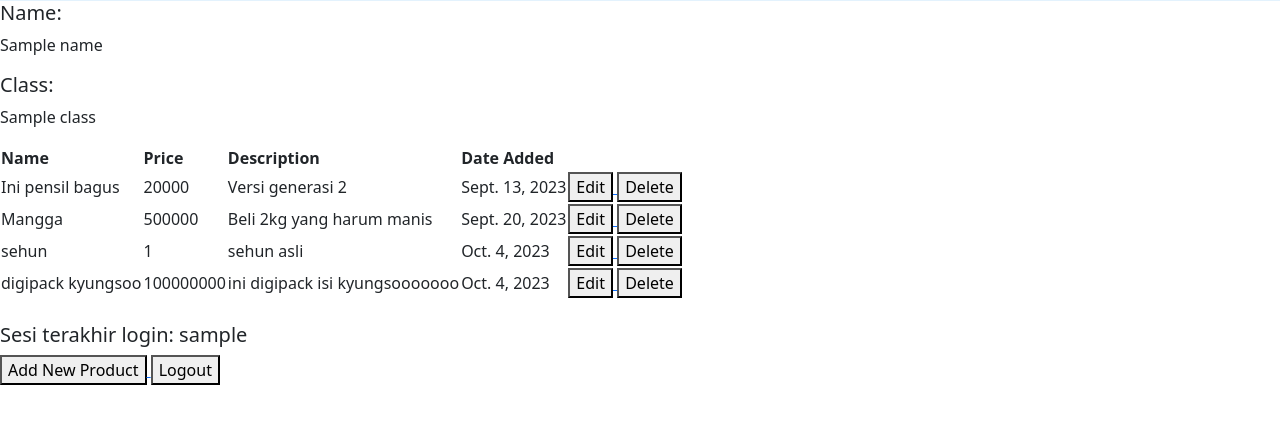
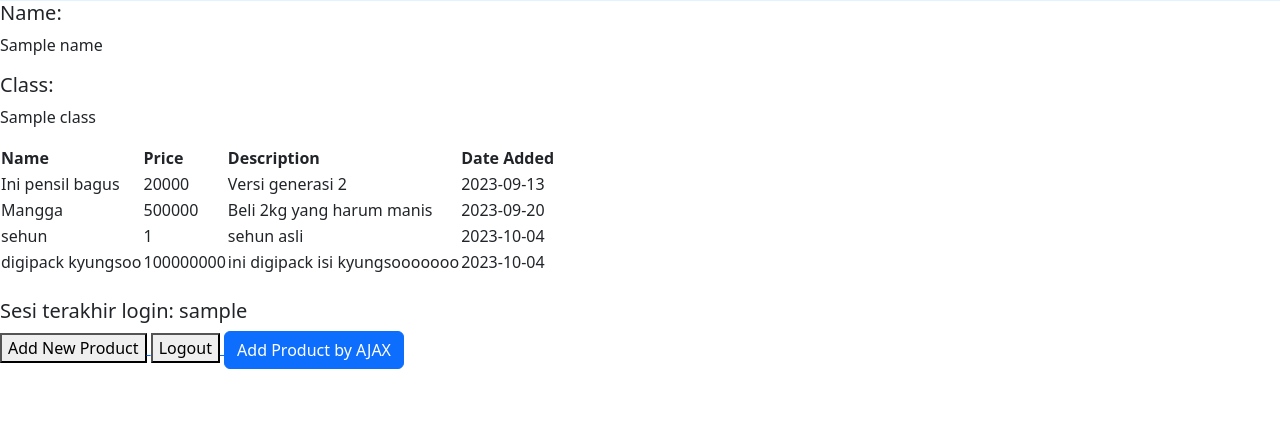
Before and after one commit to auliarizqiqi/shopping-list, a Django app: template main/templates/main.html in a window 1280 px wide. Shown: the part 223-647 px from the top of the page. Run offline with Django 4.2, Linux system fonts and the light colour scheme; data comes from the database, SQL or seed files in the repository; both versions use the stored data as it was after the commit; the template is opened without the code that fills it: values that come from a table or form of the project are taken from there, most other values are stand-ins (such as "Sample title", 1, 10 or a date in 2020).

Commit message:
tutorial 5 selesai

```diff
--- a/main/templates/main.html
+++ b/main/templates/main.html
@@ -70,36 +70,11 @@
     <h5>Class:</h5>
     <p>{{class}}</p>
 
-    <table>
-        <tr>
-            <th>Name</th>
-            <th>Price</th>
-            <th>Description</th>
-            <th>Date Added</th>
-        </tr>
+    <table id="product_table"></table>
 
         {% comment %} Berikut cara memperlihatkan data produk di bawah baris ini {% endcomment %}
 
-        {% for product in products %}
-            <tr>
-                <td>{{product.name}}</td>
-                <td>{{product.price}}</td>
-                <td>{{product.description}}</td>
-                <td>{{product.date_added}}</td>
-                <td>
-                    <a href="{% url 'main:edit_product' product.pk %}">
-                        <button>
-                            Edit
-                        </button>
-                    </a>
-                    <a href="{% url 'main:delete_product' product.pk %}">
-                        <button>
-                            Delete
-                        </button>
-                    </a>
-                </td>
-            </tr>
-        {% endfor %}
+
     </table>
 
     <br />
@@ -120,4 +95,79 @@
     </a>
 
 
+<div class="modal fade" id="exampleModal" tabindex="-1" aria-labelledby="exampleModalLabel" aria-hidden="true">
+  <div class="modal-dialog">
+      <div class="modal-content">
+          <div class="modal-header">
+              <h1 class="modal-title fs-5" id="exampleModalLabel">Add New Product</h1>
+              <button type="button" class="btn-close" data-bs-dismiss="modal" aria-label="Close"></button>
+          </div>
+          <div class="modal-body">
+              <form id="form" onsubmit="return false;">
+                  {% csrf_token %}
+                  <div class="mb-3">
+                      <label for="name" class="col-form-label">Name:</label>
+                      <input type="text" class="form-control" id="name" name="name"></input>
+                  </div>
+                  <div class="mb-3">
+                      <label for="price" class="col-form-label">Price:</label>
+                      <input type="number" class="form-control" id="price" name="price"></input>
+                  </div>
+                  <div class="mb-3">
+                      <label for="description" class="col-form-label">Description:</label>
+                      <textarea class="form-control" id="description" name="description"></textarea>
+                  </div>
+              </form>
+          </div>
+          <div class="modal-footer">
+              <button type="button" class="btn btn-secondary" data-bs-dismiss="modal">Close</button>
+              <button type="button" class="btn btn-primary" id="button_add" data-bs-dismiss="modal">Add Product</button>
+          </div>
+      </div>
+  </div>
+</div>
+
+<button type="button" class="btn btn-primary" data-bs-toggle="modal" data-bs-target="#exampleModal">Add Product by AJAX</button>
+
+<script>
+  async function getProducts() {
+      return fetch("{% url 'main:get_product_json' %}").then((res) => res.json())
+  }
+
+
+async function refreshProducts() {
+    document.getElementById("product_table").innerHTML = ""
+    const products = await getProducts()
+    let htmlString = `<tr>
+        <th>Name</th>
+        <th>Price</th>
+        <th>Description</th>
+        <th>Date Added</th>
+    </tr>`
+    products.forEach((item) => {
+        htmlString += `\n<tr>
+        <td>${item.fields.name}</td>
+        <td>${item.fields.price}</td>
+        <td>${item.fields.description}</td>
+        <td>${item.fields.date_added}</td>
+    </tr>`
+    })
+
+    document.getElementById("product_table").innerHTML = htmlString
+}
+
+refreshProducts()
+
+function addProduct() {
+  fetch("{% url 'main:add_product_ajax' %}", {
+      method: "POST",
+      body: new FormData(document.querySelector('#form'))
+  }).then(refreshProducts)
+
+  document.getElementById("form").reset()
+  return false
+}
+document.getElementById("button_add").onclick = addProduct
+</script>
+
     {% endblock content %}
--- a/main/urls.py
+++ b/main/urls.py
@@ -9,7 +9,8 @@ from main.views import login_user #sesuaikan dengan nama fungsi yang dibuat
 from main.views import logout_user
 from main.views import edit_product
 from main.views import delete_product
-
+from main.views import get_product_json
+from main.views import add_product_ajax
 app_name = 'main'
 
 urlpatterns = [
@@ -24,5 +25,7 @@ urlpatterns = [
     path('logout/', logout_user, name='logout'),
     path('edit-product/<int:id>', edit_product, name='edit_product'),
     path('delete/<int:id>', delete_product, name='delete_product'),
+    path('get-product/', get_product_json, name='get_product_json'),
+    path('create-product-ajax/', add_product_ajax, name='add_product_ajax'),
 
 ]
--- a/main/views.py
+++ b/main/views.py
@@ -17,10 +17,13 @@ from django.contrib.auth import logout
 from django.contrib.auth.decorators import login_required
 
 import datetime
+from django.http import *
 from django.http import HttpResponseRedirect
 from django.urls import reverse
 
 from main.models import Product
+
+from django.views.decorators.csrf import csrf_exempt
 
 
 @login_required(login_url='/login')
@@ -120,3 +123,22 @@ def delete_product(request, id):
     product.delete()
     # Kembali ke halaman awal
     return HttpResponseRedirect(reverse('main:show_main'))
+
+def get_product_json(request):
+    product_item = Product.objects.all()
+    return HttpResponse(serializers.serialize('json', product_item))
+
+@csrf_exempt
+def add_product_ajax(request):
+    if request.method == 'POST':
+        name = request.POST.get("name")
+        price = request.POST.get("price")
+        description = request.POST.get("description")
+        user = request.user
+
+        new_product = Product(name=name, price=price, description=description, user=user)
+        new_product.save()
+
+        return HttpResponse(b"CREATED", status=201)
+
+    return HttpResponseNotFound()
```
Also changed, not shown: db.sqlite3.
